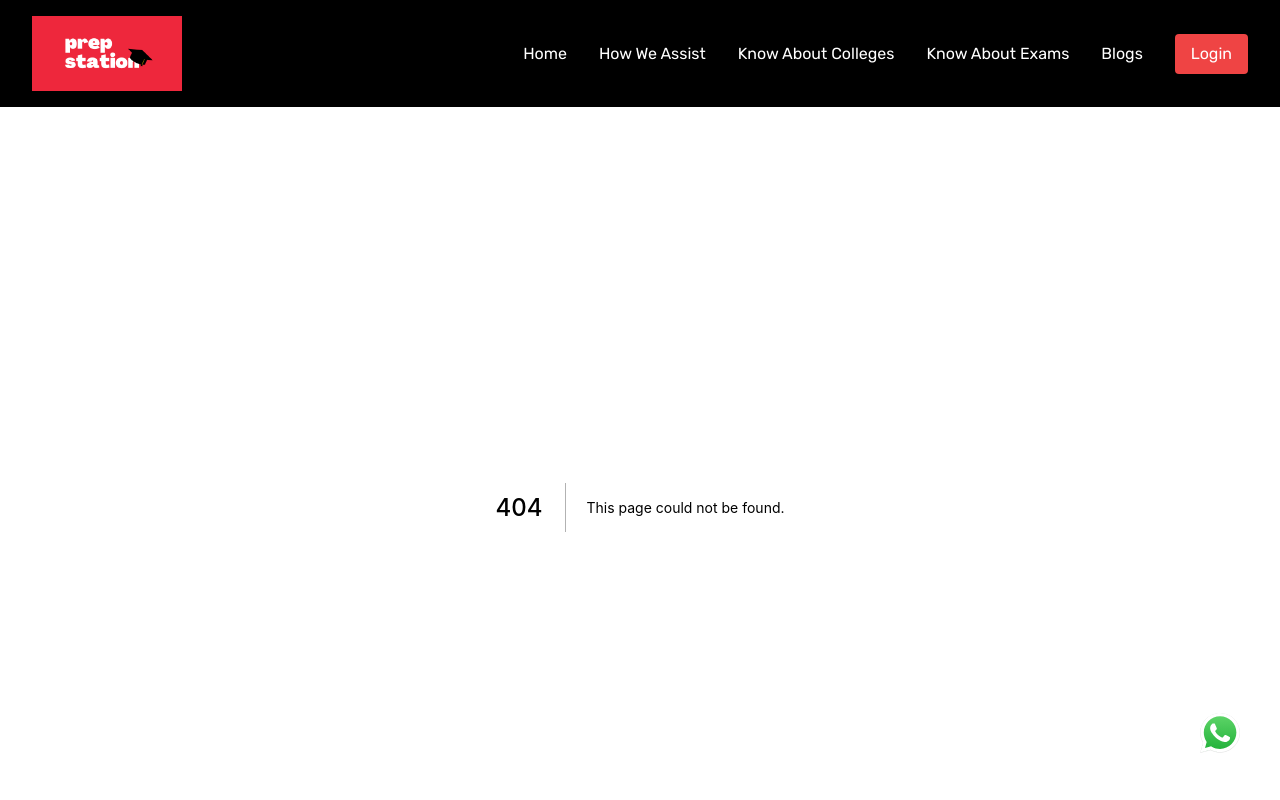
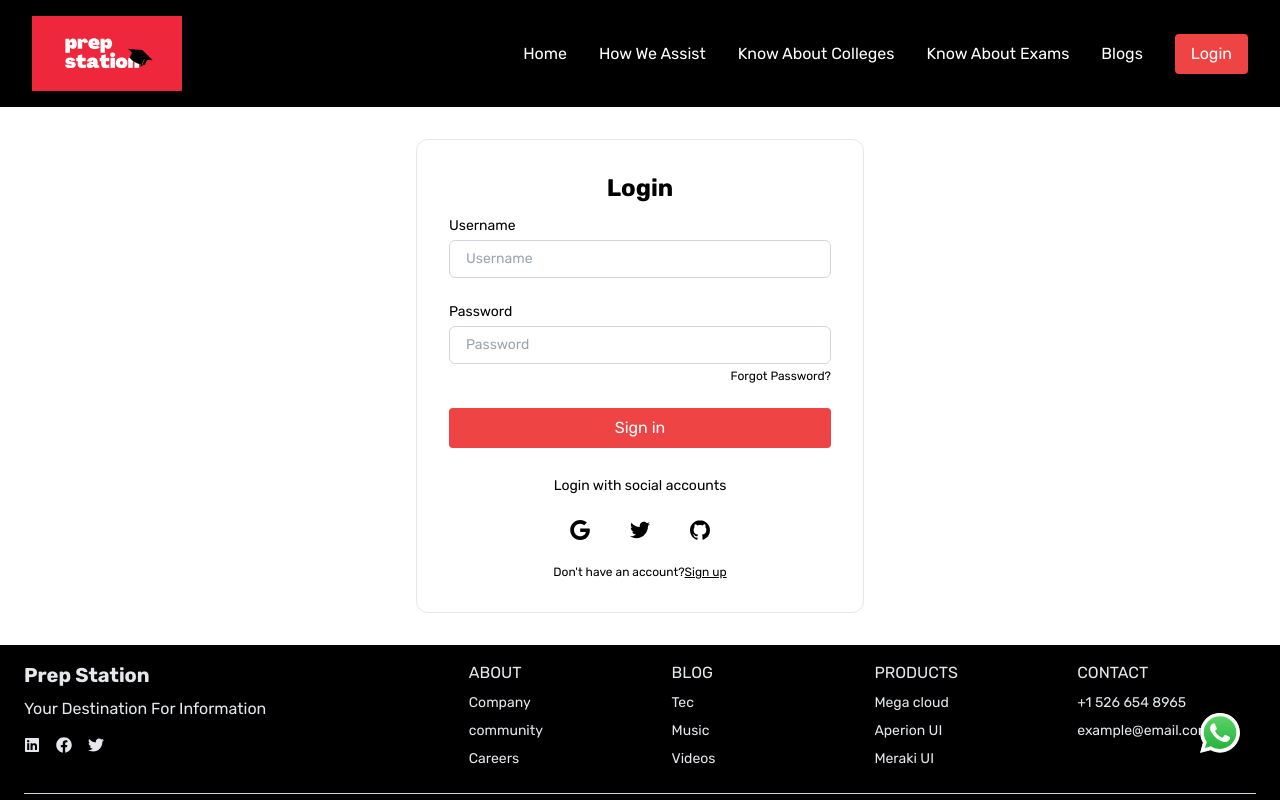
Before and after one commit to bhatvikrant/prep-station, a Next.js app: page /login in a window 1280 px wide. Before the commit this address had no page. Shown: the top 800 px of the page. Built offline with nearby package versions, Linux system fonts and the light colour scheme.

Commit message:
login page

```diff
--- a/package.json
+++ b/package.json
@@ -8,7 +8,7 @@
     "build": "next build",
     "start": "next start",
     "type-check": "tsc --pretty --noEmit",
-    "format": "prettier --write .",
+    "format": "prettier --write . --config-precedence prefer-file",
     "lint": "eslint . --ext ts --ext tsx --ext js",
     "test": "jest",
     "test-all": "yarn lint && yarn type-check && yarn test"
--- /dev/null
+++ b/src/pages/login.tsx
@@ -0,0 +1,83 @@
+const Login: React.FC = () => {
+  return (
+    <div className="flex flex-col items-center py-8">
+      <div className="w-full max-w-md p-8 space-y-3 border rounded-xl">
+        <h1 className="text-2xl font-bold text-center">Login</h1>
+        <div className="space-y-6">
+          <div className="space-y-1 text-sm">
+            <label htmlFor="username" className="block text-coolGray-600">
+              Username
+            </label>
+            <input
+              type="text"
+              name="username"
+              id="username"
+              placeholder="Username"
+              className="tw-form-input"
+            />
+          </div>
+          <div className="space-y-1 text-sm">
+            <label htmlFor="password" className="block text-coolGray-600">
+              Password
+            </label>
+            <input
+              type="password"
+              name="password"
+              id="password"
+              placeholder="Password"
+              className="tw-form-input"
+            />
+            <div className="flex justify-end text-xs text-coolGray-600">
+              <a href="#">Forgot Password?</a>
+            </div>
+          </div>
+          <button className="w-full tw-primary-btn">Sign in</button>
+        </div>
+        <div className="flex items-center pt-4 space-x-1">
+          <div className="flex-1 h-px sm:w-16 bg-coolGray-300"></div>
+          <p className="px-3 text-sm text-coolGray-600">
+            Login with social accounts
+          </p>
+          <div className="flex-1 h-px sm:w-16 bg-coolGray-300"></div>
+        </div>
+        <div className="flex justify-center space-x-4">
+          <button aria-label="Log in with Google" className="p-3 rounded-sm">
+            <svg
+              xmlns="http://www.w3.org/2000/svg"
+              viewBox="0 0 32 32"
+              className="w-5 h-5 fill-current"
+            >
+              <path d="M16.318 13.714v5.484h9.078c-0.37 2.354-2.745 6.901-9.078 6.901-5.458 0-9.917-4.521-9.917-10.099s4.458-10.099 9.917-10.099c3.109 0 5.193 1.318 6.38 2.464l4.339-4.182c-2.786-2.599-6.396-4.182-10.719-4.182-8.844 0-16 7.151-16 16s7.156 16 16 16c9.234 0 15.365-6.49 15.365-15.635 0-1.052-0.115-1.854-0.255-2.651z"></path>
+            </svg>
+          </button>
+          <button aria-label="Log in with Twitter" className="p-3 rounded-sm">
+            <svg
+              xmlns="http://www.w3.org/2000/svg"
+              viewBox="0 0 32 32"
+              className="w-5 h-5 fill-current"
+            >
+              <path d="M31.937 6.093c-1.177 0.516-2.437 0.871-3.765 1.032 1.355-0.813 2.391-2.099 2.885-3.631-1.271 0.74-2.677 1.276-4.172 1.579-1.192-1.276-2.896-2.079-4.787-2.079-3.625 0-6.563 2.937-6.563 6.557 0 0.521 0.063 1.021 0.172 1.495-5.453-0.255-10.287-2.875-13.52-6.833-0.568 0.964-0.891 2.084-0.891 3.303 0 2.281 1.161 4.281 2.916 5.457-1.073-0.031-2.083-0.328-2.968-0.817v0.079c0 3.181 2.26 5.833 5.26 6.437-0.547 0.145-1.131 0.229-1.724 0.229-0.421 0-0.823-0.041-1.224-0.115 0.844 2.604 3.26 4.5 6.14 4.557-2.239 1.755-5.077 2.801-8.135 2.801-0.521 0-1.041-0.025-1.563-0.088 2.917 1.86 6.36 2.948 10.079 2.948 12.067 0 18.661-9.995 18.661-18.651 0-0.276 0-0.557-0.021-0.839 1.287-0.917 2.401-2.079 3.281-3.396z"></path>
+            </svg>
+          </button>
+          <button aria-label="Log in with GitHub" className="p-3 rounded-sm">
+            <svg
+              xmlns="http://www.w3.org/2000/svg"
+              viewBox="0 0 32 32"
+              className="w-5 h-5 fill-current"
+            >
+              <path d="M16 0.396c-8.839 0-16 7.167-16 16 0 7.073 4.584 13.068 10.937 15.183 0.803 0.151 1.093-0.344 1.093-0.772 0-0.38-0.009-1.385-0.015-2.719-4.453 0.964-5.391-2.151-5.391-2.151-0.729-1.844-1.781-2.339-1.781-2.339-1.448-0.989 0.115-0.968 0.115-0.968 1.604 0.109 2.448 1.645 2.448 1.645 1.427 2.448 3.744 1.74 4.661 1.328 0.14-1.031 0.557-1.74 1.011-2.135-3.552-0.401-7.287-1.776-7.287-7.907 0-1.751 0.62-3.177 1.645-4.297-0.177-0.401-0.719-2.031 0.141-4.235 0 0 1.339-0.427 4.4 1.641 1.281-0.355 2.641-0.532 4-0.541 1.36 0.009 2.719 0.187 4 0.541 3.043-2.068 4.381-1.641 4.381-1.641 0.859 2.204 0.317 3.833 0.161 4.235 1.015 1.12 1.635 2.547 1.635 4.297 0 6.145-3.74 7.5-7.296 7.891 0.556 0.479 1.077 1.464 1.077 2.959 0 2.14-0.020 3.864-0.020 4.385 0 0.416 0.28 0.916 1.104 0.755 6.4-2.093 10.979-8.093 10.979-15.156 0-8.833-7.161-16-16-16z"></path>
+            </svg>
+          </button>
+        </div>
+        <p className="text-xs text-center sm:px-6 text-coolGray-600">
+          Don't have an account?
+          <a href="#" className="underline text-coolGray-800">
+            Sign up
+          </a>
+        </p>
+      </div>
+    </div>
+  )
+}
+
+export default Login
```
